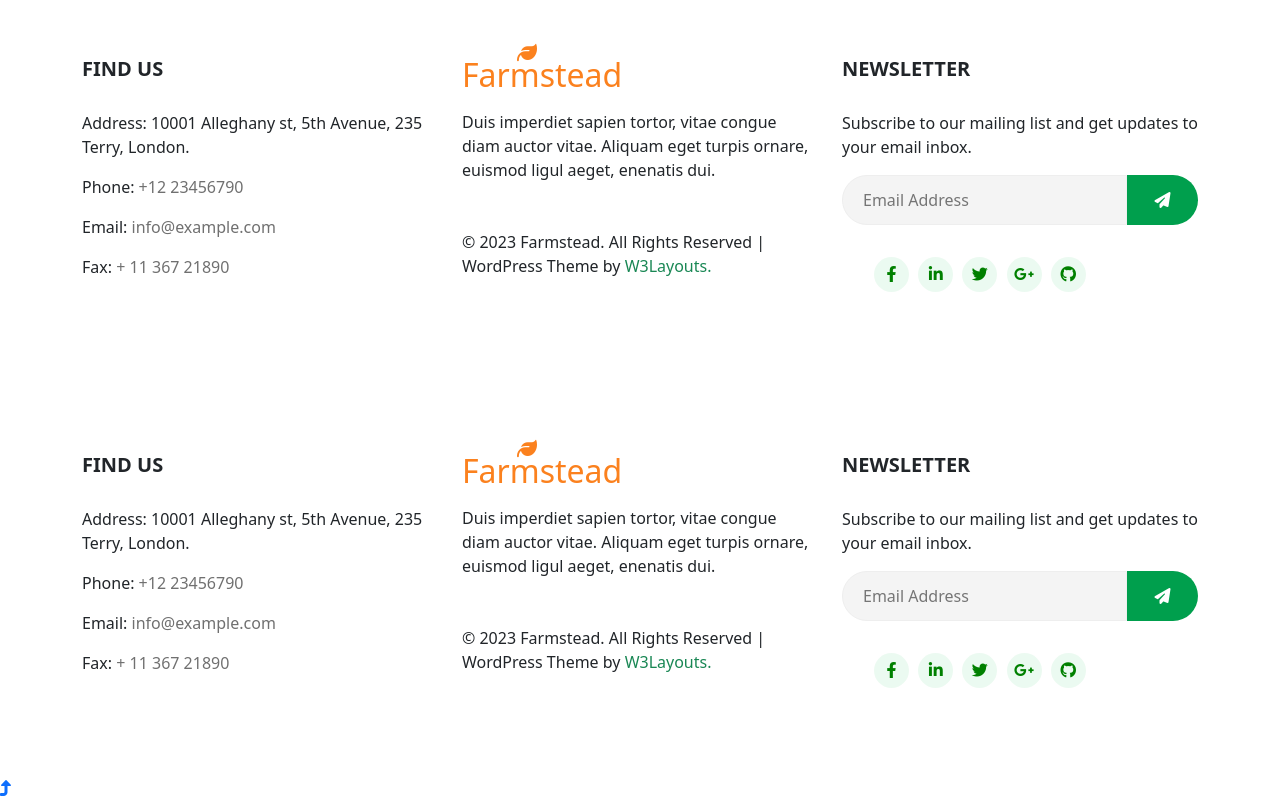
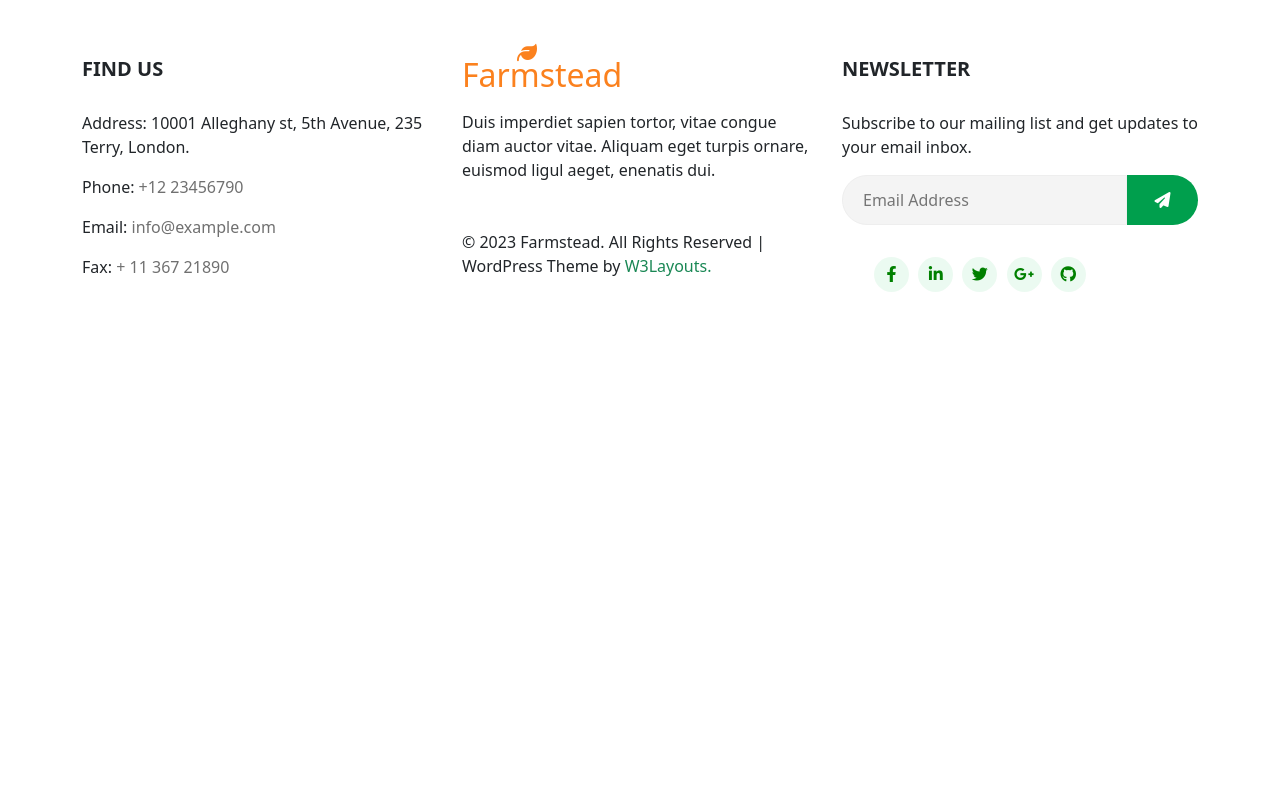
Before and after one commit to Seisr/Farmstead, a plain HTML site: page 404.html in a window 1280 px wide. Shown: the part 816-1616 px from the top of the page. After the commit the page ends 1196 px from the top, so only its background shows below. Drawn offline with nearby package versions, Linux system fonts and the light colour scheme.

Commit message:
fix conflict

```diff
--- a/404.html
+++ b/404.html
@@ -329,110 +329,5 @@
       integrity="sha384-7VPbUDkoPSGFnVtYi0QogXtr74QeVeeIs99Qfg5YCF+TidwNdjvaKZX19NZ/e6oz"
       crossorigin="anonymous"
     ></script>
-    <footer>
-      <section class="footer">
-        <div class="py-5">
-          <div class="container py-4">
-            <div class="row footer-p">
-              <div class="col-lg-4 order-lg-1 order-3 mt-lg-0 mt-5">
-                <h4 class="FooterLogo">
-                  <a class="logo text-decoration-none" href="./index.html"
-                    >Farmstead<i class="fa fa-leaf" aria-hidden="true"></i
-                  ></a>
-                </h4>
-                <p class="mt-3">
-                  Duis imperdiet sapien tortor, vitae congue diam auctor vitae.
-                  Aliquam eget turpis ornare, euismod ligul aeget, enenatis dui.
-                </p>
-                <p class="copy-text mt-5 CopyRights">
-                  &copy; 2023 Farmstead. All Rights Reserved | WordPress Theme
-                  by
-                  <a
-                    class="text-decoration-none text-success"
-                    href="./index.html"
-                    >W3Layouts.
-                  </a>
-                </p>
-              </div>
-
-              <div class="col-lg-4 pl-lg-5 FooterContact">
-                <h3>Find Us</h3>
-                <div class="column-2">
-                  <p>
-                    Address: 10001 Alleghany st, 5th Avenue, 235 Terry, London.
-                  </p>
-
-                  <p class="mt-3">
-                    Phone:
-                    <a class="text-decoration-none" href="tel:+12 23456790"
-                      >+12 23456790</a
-                    >
-                  </p>
-
-                  <p class="mt-3">
-                    Email:
-                    <a href="" class="text-decoration-none">info@example.com</a>
-                  </p>
-
-                  <p class="mt-3">
-                    Fax:
-                    <a href="" class="text-decoration-none">+ 11 367 21890</a>
-                  </p>
-                </div>
-              </div>
-
-              <div
-                class="col-lg-4 col-md-7 order-lg-3 order-1 column mt-lg-0 mt-5"
-              >
-                <h3>Newsletter</h3>
-                <div class="end-column FooterSubscribe">
-                  <p>
-                    Subscribe to our mailing list and get updates to your email
-                    inbox.
-                  </p>
-                  <form action="" class="subscribe d-flex mt-3" method="post">
-                    <input
-                      type="email"
-                      name="Email"
-                      placeholder="Email Address"
-                      required=""
-                    />
-                    <button>
-                      <span class="fa fa-paper-plane" aria-hidden="true"></span>
-                    </button>
-                  </form>
-                </div>
-
-                <ul class="social mt-4 pt-2 FooterSocial">
-                  <li>
-                    <a href=""><i class="fa-brands fa-facebook-f"></i></a>
-                  </li>
-
-                  <li>
-                    <a href=""><i class="fa-brands fa-linkedin-in"></i></a>
-                  </li>
-
-                  <li>
-                    <a href=""><i class="fa-brands fa-twitter"></i></a>
-                  </li>
-
-                  <li>
-                    <a href=""><i class="fa-brands fa-google-plus-g"></i></a>
-                  </li>
-
-                  <li>
-                    <a href=""><i class="fa-brands fa-github"></i></a>
-                  </li>
-                </ul>
-              </div>
-            </div>
-          </div>
-        </div>
-      </section>
-      <!-- backtotop  -->
-      <a href="#" class="cd-top text-replace js-cd-top backtotop"
-        ><i class="fa-solid fa-turn-up"></i
-      ></a>
-    </footer>
   </body>
 </html>
```
Also changed, not shown: elements_page.html (+0 -11 lines).
